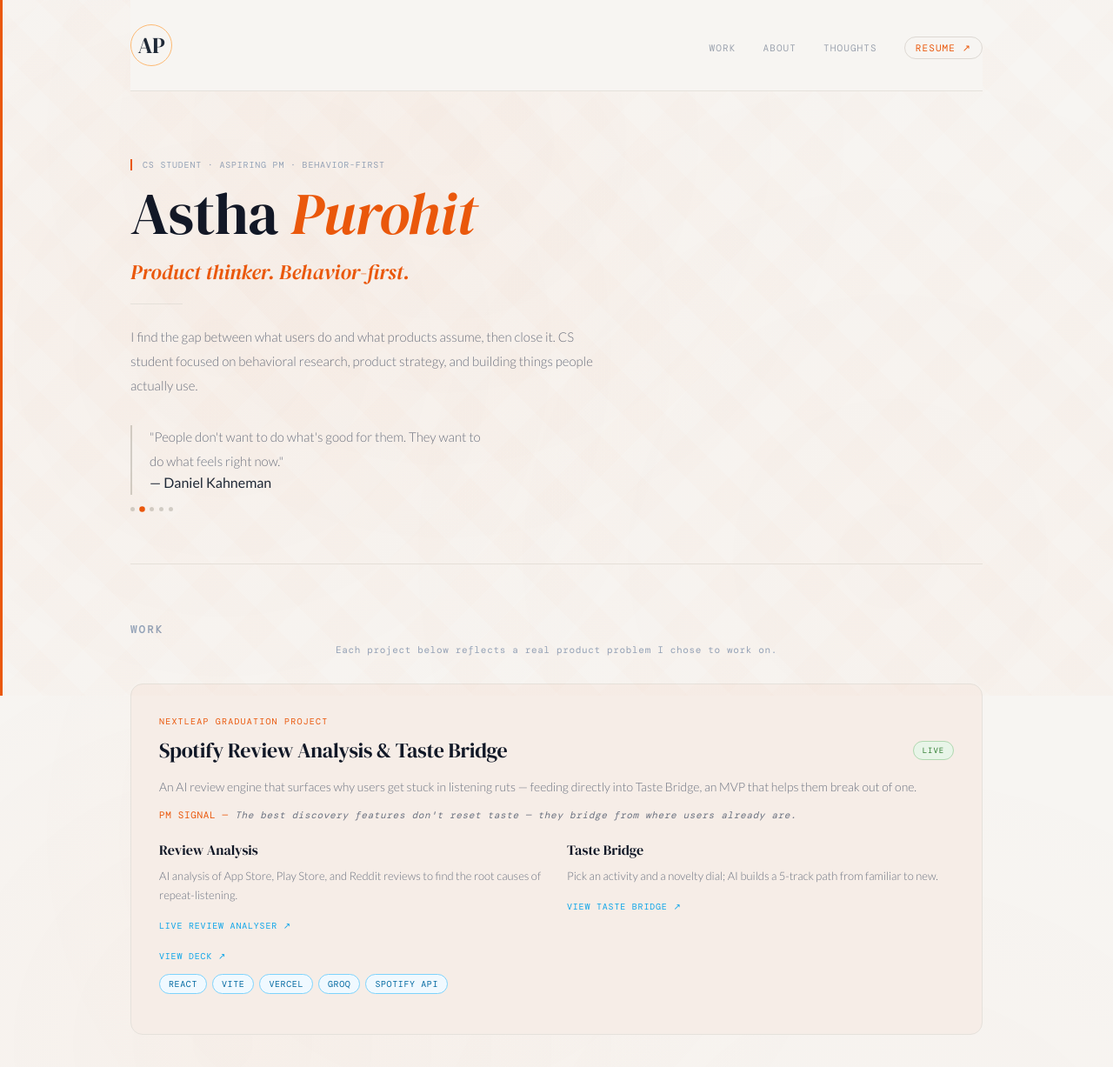
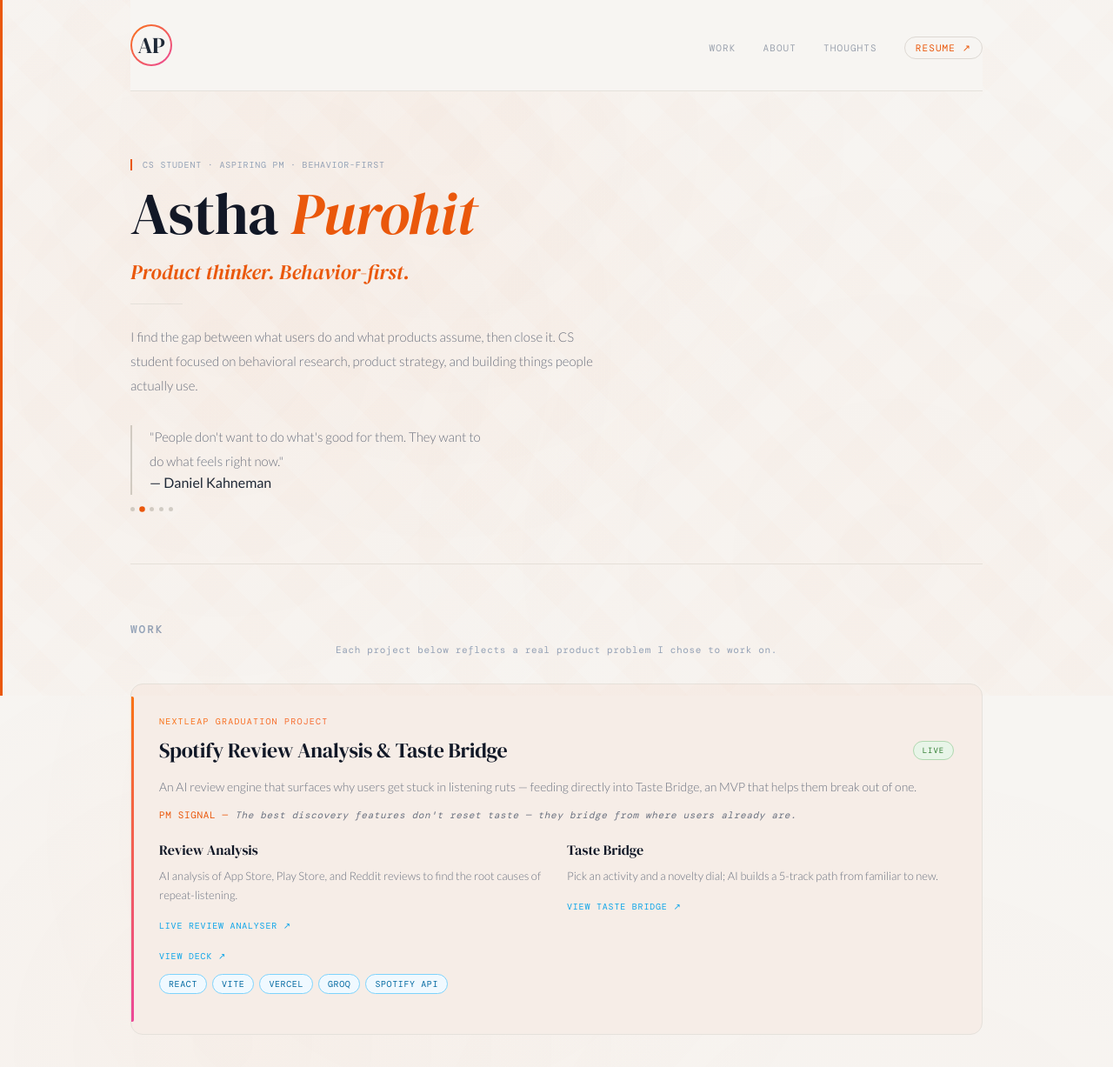
Before and after one commit to asthapurohit/portfolio, a plain HTML site: page templates/index.html in a window 1280 px wide. Shown: the top 1227 px of the page at 87% size. Drawn offline with nearby package versions, Linux system fonts and the light colour scheme; a web font is replaced by a local one.

Commit message:
Add sparing pink brand gradient accent to featured block, logo, and case rows
Co-authored-by: Cursor <cursoragent@cursor.com>

```diff
--- a/public/style.css
+++ b/public/style.css
@@ -25,6 +25,9 @@
     --color-accent-secondary-light: #F0F9FF;
     --color-accent-secondary-border: #7DD3FC;
     --color-accent-secondary-dark: #0369A1;
+
+    --color-accent-pink: #EC4899;
+    --gradient-brand: linear-gradient(135deg, #F97316, #EC4899);
 
     --color-border: #E5E1DB;
     --color-border-subtle: #EDE9E4;
@@ -157,15 +160,25 @@ body::after {
     display: flex;
     align-items: center;
     justify-content: center;
-    border: 1px solid var(--color-accent-primary-border);
+    border: 2px solid transparent;
     border-radius: 50%;
-    transition: all 0.3s cubic-bezier(0.22, 1, 0.36, 1);
+    background:
+        linear-gradient(var(--color-bg), var(--color-bg)) padding-box,
+        var(--gradient-brand) border-box;
+    transition: transform 0.3s cubic-bezier(0.22, 1, 0.36, 1);
     position: relative;
     z-index: 10;
 }
 
+/* Alt logo treatment — swap onto .logo to compare:
+.logo {
+    border: none;
+    background: var(--gradient-brand);
+    color: var(--color-white);
+}
+*/
+
 .logo:hover {
-    border-color: var(--color-accent-primary);
     transform: scale(1.05);
     box-shadow: var(--shadow-logo-hover);
 }
@@ -346,6 +359,7 @@ body::after {
 }
 
 .work-featured {
+    position: relative;
     background: var(--color-accent-primary-light);
     border: 0.5px solid var(--color-border);
     border-radius: 14px;
@@ -353,13 +367,27 @@ body::after {
     margin-bottom: 40px;
 }
 
+.work-featured::before {
+    content: '';
+    position: absolute;
+    top: 14px;
+    bottom: 14px;
+    left: 0;
+    width: 3px;
+    border-radius: 0 2px 2px 0;
+    background: var(--gradient-brand);
+}
+
 .work-featured__kicker {
     font-size: 10px;
     letter-spacing: 0.12em;
     text-transform: uppercase;
-    color: var(--color-accent-primary);
     font-family: 'DM Mono', monospace;
     margin-bottom: 12px;
+    background: var(--gradient-brand);
+    -webkit-background-clip: text;
+    background-clip: text;
+    color: transparent;
 }
 
 .work-featured__header {
@@ -420,9 +448,26 @@ body::after {
 }
 
 .case-row {
+    position: relative;
     border-bottom: 0.5px solid var(--color-border-subtle);
     padding: 24px 0;
     cursor: pointer;
+}
+
+.case-row::after {
+    content: '';
+    position: absolute;
+    bottom: 0;
+    left: 0;
+    right: 0;
+    height: 2px;
+    background: var(--gradient-brand);
+    opacity: 0;
+    transition: opacity 0.2s ease;
+}
+
+.case-row:hover::after {
+    opacity: 1;
 }
 
 .case-row:first-child {
```
